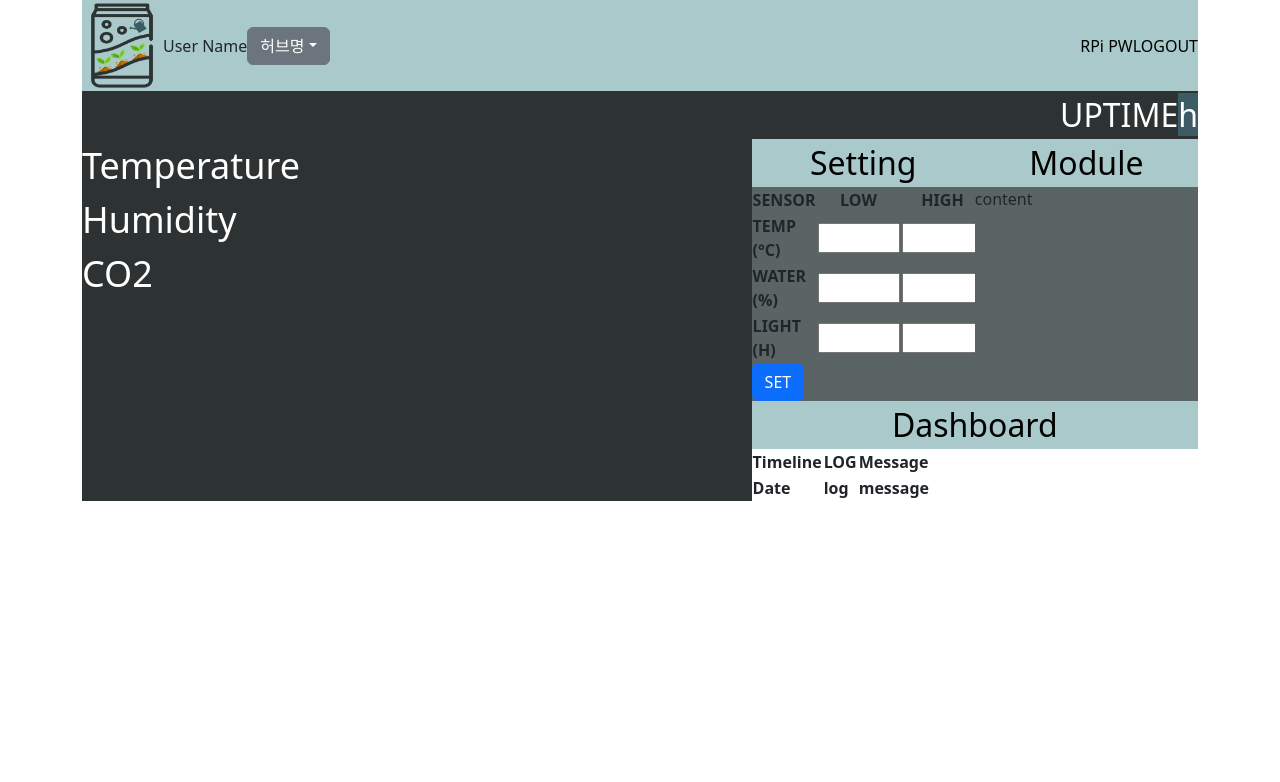
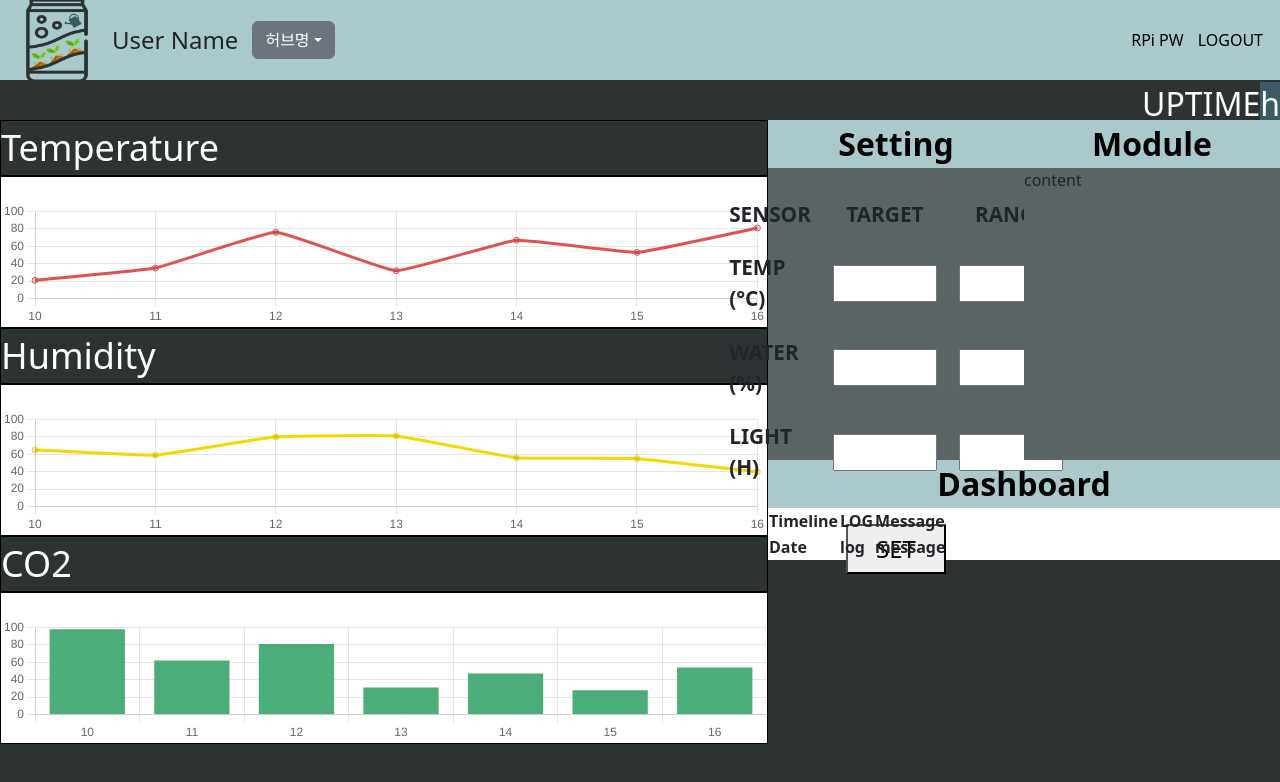
Before and after one commit to mycodeisnoni/project_icanfarm, a Vue app in the folder Frontend/: page /monitor in a window 1280 px wide. Shown: the top 782 px of the page. Built offline with nearby package versions, Linux system fonts and the light colour scheme.

Commit message:
Feat: Add RPi page

```diff
--- a/Frontend/src/components/AccountBoard.vue
+++ b/Frontend/src/components/AccountBoard.vue
@@ -1,31 +1,10 @@
 .<template>
-  <div>
-    <h2>AccountBoard</h2>
-    <div>
-        <nav class="navbar navbar-expand-lg bg-body-tertiary">
-  <div class="container-fluid">
-    <a class="navbar-brand" href="#">Navbar</a>
-    <button class="navbar-toggler" type="button" data-bs-toggle="collapse" data-bs-target="#navbarNav" aria-controls="navbarNav" aria-expanded="false" aria-label="Toggle navigation">
-      <span class="navbar-toggler-icon"></span>
-    </button>
-    <div class="collapse navbar-collapse" id="navbarNav">
-      <ul class="navbar-nav">
-        <li class="nav-item">
-          <a class="nav-link active" aria-current="page" href="#">Home</a>
-        </li>
-        <li class="nav-item">
-          <a class="nav-link" href="#">Features</a>
-        </li>
-        <li class="nav-item">
-          <a class="nav-link" href="#">Pricing</a>
-        </li>
-        <li class="nav-item">
-          <a class="nav-link disabled">Disabled</a>
-        </li>
-      </ul>
+  <div class="container">
+    <div class="item1">
+      <div class="ICON"></div>
     </div>
-  </div>
-</nav>
+    <div class="item2">
+
     </div>
   </div>
 </template>
@@ -36,6 +15,26 @@ export default {
 }
 </script>
 
-<style>
+<style scoped>
+.container{
+  display: flex;
+}
+.item1{
+  background-color: rgb(169, 201, 202);
+  position: absolute;
+  width: 20%;
+  height: 100%;
+  top: 0;
+  left: 0;
+}
+.ICON{
+  background-image: url("../assets/ICON_ICANFARM.png");
+  background-size: cover;
+  position: relative;
+  width: 100px;
+  height: 110px;
+  top: 1%;
+  Left: 1%;
+}
 
 </style>
--- a/Frontend/src/components/LoginBoard.vue
+++ b/Frontend/src/components/LoginBoard.vue
@@ -6,7 +6,7 @@
       <!-- <div class="a">start</div> -->
     </div>
     <div class="item2">
-      <div>
+      <div class="login">
         <tbody>
           <tr>
             <th><label class="label" for="id">ID</label></th>
@@ -17,10 +17,10 @@
             <th><input type="password" placeholder="Password" v-model="userPassword"></th>
           </tr>
         </tbody>
-        <div class="d-grid gap-2 col-6 mx-auto">
+        <div class="d-grid gap-2 col-6">
           <button class="login_btn" type="button" @click="goToMonitor">로그인</button>
         </div>
-        <div style="text-align:center;">
+        <div>
           <router-link to="/account" style="text-decoration: none; color: white; font-size: 36px;">ID 조회 | PW 조회 | RPi PW 조회</router-link>
         </div>
         <router-view/>
@@ -55,44 +55,44 @@ export default {
 }
 .item1{
   background-color: rgb(169, 201, 202);
-  margin: 0%;
+  position: absolute;
   width: 40%;
-  /* position: absolute; */
+  height: 100%;
+  top: 0;
+  left: 0;
 }
 .ICON{
-  border: solid 1px black;
+  /* border: solid 1px black; */
   background-image: url("../assets/ICON_ICANFARM.png");
   background-size: cover;
   width: 135px;
   height: 154px;
-  position: relative;
-  top: 35px;
-  left: 32px;
+  top: 2%;
+  left: 2%;
 }
 .LOGO{
-  border: solid 1px black;
+  /* border: solid 1px black; */
   background-image: url("../assets/LOGO_ICANFARM.png");
   background-size: cover;
   width: 325px;
   height: 554px;
-  position: relative;
-  top: 276px;
-  left: 182px;
-}
-.a{
-  border: solid 1px black;
-  position: relative;
-  top: 276px;
-  left: 182px;
+  margin: auto;
 }
 .item2{
   background-color: rgb(45, 51, 51);
+  position: absolute;
   width: 60%;
+  height: 100%;
+  top: 0;
+  left: 40%;
   display: flex;
+  justify-content: center;
   align-items: center;
-  justify-content: center;
 }
+.login{
+  border: 1px white solid;
 
+}
 .label{
   color: white;
   font-size: 64px;
--- a/Frontend/src/components/MonitorBoard.vue
+++ b/Frontend/src/components/MonitorBoard.vue
@@ -3,23 +3,19 @@
     <div class="item1">
       <div class="nav1">
         <div class="ICON"></div>
-        <div>User Name</div>
+        <div style="font-size: 24px;">User Name</div>
         <div class="dropdown">
           <button class="btn btn-secondary dropdown-toggle" type="button" data-bs-toggle="dropdown" aria-expanded="false">허브명</button>
           <ul class="dropdown-menu">
-            <li><a class="dropdown-item" href="#">Action</a></li>
-            <li><a class="dropdown-item" href="#">Another action</a></li>
-            <li><a class="dropdown-item" href="#">Something else here</a></li>
+            <li><a class="dropdown-item" href="#">Hub No. 1</a></li>
+            <li><a class="dropdown-item" href="#">Hub No. 2</a></li>
+            <li><a class="dropdown-item" href="#">Hub No. 3</a></li>
           </ul>
         </div>
       </div>
       <div class="nav2">
-        <div>
-          <router-link to="/rpi" style="text-decoration: none; color: black;">RPi PW</router-link>
-        </div>
-        <div>
-          <router-link to="/" style="text-decoration: none; color: black;">LOGOUT</router-link>
-        </div>
+        <div><router-link to="/rpi" style="text-decoration: none; color: black;">RPi PW</router-link></div>
+        <div><router-link to="/" style="text-decoration: none; color: black;">LOGOUT</router-link></div>
       </div>
       <router-view/>
     </div>
@@ -32,29 +28,36 @@
     <div class="item2">
       <div class="monitor">
         <div class="temperature">
-          Temperature
-          <div></div>
+          <div class="Set_label">Temperature</div>
+          <div class="chart-container">
+            <canvas id="Temp-Chart"></canvas>
+          </div>
         </div>
         <div class="humidity">
-          Humidity
+          <div class="Set_label">Humidity</div>
+          <div class="chart-container">
+            <canvas id="Humid-Chart"></canvas>
+          </div>
         </div>
         <div class="co2">
-          CO2
+          <div class="Set_label">CO2</div>
+          <div class="chart-container">
+            <canvas id="CO2-Chart"></canvas>
+          </div>
         </div>
       </div>
+
       <div class="control">
         <div class="Set_Module">
           <div class="setting">
             <div class="name">Setting</div>
-            <div>
-              <thead>
-                <tr style="text-align: center">
+            <div style="font-size: 130%; padding: 10px; display: flex; flex-direction: column; justify-content: center; align-items: center;">
+              <tbody style="border-spacing: 20px;">
+                <tr style="text-align: center;">
                   <th>SENSOR</th>
-                  <th>LOW</th>
-                  <th>HIGH</th>
+                  <th>TARGET</th>
+                  <th>RANGE</th>
                 </tr>
-              </thead>
-              <tbody>
                 <tr>
                   <th>TEMP (°C)</th>
                   <th><input type="text" size="3"></th>
@@ -71,7 +74,7 @@
                   <th><input type="text" size="3"></th>
                 </tr>
               </tbody>
-              <button type="button" class="btn btn-primary" @click="openModal">SET</button>
+              <button type="button" style="font-size: 24px; height: 50px; width: 100px; margin-top: 20px;" @click="openModal">SET</button>
             </div>
           </div>
           <div class="module">
@@ -114,11 +117,20 @@
 </template>
 
 <script>
+import Chart from 'chart.js/auto'
+
 export default {
+  name: 'LineChart',
   data() {
     return {
       isModalOpen: false,
+      temp_table: null,
+      humid_table: null,
+      co2_table: null,
     };
+  },
+  mounted(){
+    this.renderChart();
   },
   methods: {
     openModal() {
@@ -127,6 +139,99 @@ export default {
     closeModal() {
       this.isModalOpen = false;
     },
+    renderChart(){
+      const temp = document.getElementById('Temp-Chart').getContext('2d');
+      const humid = document.getElementById('Humid-Chart').getContext('2d');
+      const co2 = document.getElementById('CO2-Chart').getContext('2d');
+
+      this.temp_table= new Chart(temp, {
+        type: 'line',
+        data: {
+          labels: ['10', '11', '12', '13', '14', '15', '16'],
+          datasets: [{
+            data: [21, 35, 76, 32, 67, 53, 81],
+            fill: false,
+            borderColor: 'rgb(226, 81, 80',
+            tension: 0.1,
+          }]
+        },
+        options: {
+          maintainAspectRatio: false,
+          responsive: true,
+          plugins: {
+            title: {
+              display: true,
+            },
+            legend: {
+              display: false,
+            },
+          },
+          scales: {
+            y: {
+              beginAtZero: true,
+            }
+          }
+        }
+      });
+      this.humid_table = new Chart(humid, {
+        type: 'line',
+        data: {
+          labels: ['10', '11', '12', '13', '14', '15', '16'],
+          datasets: [{
+            data: [65, 59, 80, 81, 56, 55, 40],
+            fill: false,
+            borderColor: 'rgb(245, 216, 0)',
+            tension: 0.1,
+          }]
+        },
+        options: {
+          maintainAspectRatio: false,
+          responsive: true,
+          plugins: {
+            title: {
+              display: true,
+            },
+            legend: {
+              display: false,
+            },
+          },
+          scales: {
+            y: {
+              beginAtZero: true,
+            }
+          }
+        }
+      });
+      this.co2_table = new Chart(co2, {
+        type: 'bar',
+        data: {
+          labels: ['10', '11', '12', '13', '14', '15', '16'],
+          datasets: [{
+            data: [98, 62, 81, 31, 47, 28, 54],
+            fill: false,
+            backgroundColor: 'rgb(75, 174, 122)',
+            tension: 0.1,
+          }]
+        },
+        options: {
+          maintainAspectRatio: false,
+          responsive: true,
+          plugins: {
+            title: {
+              display: true,
+            },
+            legend: {
+              display: false,
+            },
+          },
+          scales: {
+            y: {
+              beginAtZero: true,
+            }
+          }
+        }
+      });
+    }
   },
 }
 </script>
@@ -134,58 +239,94 @@ export default {
 <style scoped>
 .item1{
   display: flex;
-  justify-content: space-between;
+  /* justify-content: space-between; */
   background-color: rgb(169, 201, 202);
-  height: 20%;
-
+  position: absolute;
+  width: 100%;
+  height: 10%;
+  top: 0;
+  left: 0;
+}
+.item1 > *{
+  margin: 0px 10px;
+}
+.item1 > * > div{
+  margin: 0px 7px;
 }
 .nav1{
   display: flex;
   align-items: center;
+  margin-right: auto;
 }
 .nav2{
   display: flex;
   align-items: center;
   color: white;
+  margin-left: auto;
 }
 .ICON{
   background-image: url("../assets/ICON_ICANFARM.png");
   background-size: cover;
   width: 81px;
   height: 91px;
-  Top: 35px;
-  Left: 32px;
 }
 .uptime{
   background-color: rgb(45, 51, 51);
   color: white;
   font-size: 32px;
-  /* margin: 0px, 30px; */
+  position: absolute;
+  width: 100%;
+  height: 5%;
+  top: 10%;
+  left: 0%;
   text-align: right;
 }
 .item2{
   display: flex;
   background-color: rgb(45, 51, 51);
+  position: absolute;
+  width: 100%;
+  height: 85%;
+  top: 15%;
+  left: 0;
 }
 .monitor{
   color: white;
   font-size: 36px;
   width: 60%;
 }
+.monitor > * > *{
+  border: 1px black solid;
+}
+.chart-container{
+  position: relative;
+  top: 0px;
+  height: 10%;
+  width: 100%;
+  background-color: white;
+}
+
 .control{
   /* background-color: rgb(90, 100, 100); */
+  position: relative;
   width: 40%;
+
 }
 .Set_Module{
   display: flex;
+  height: 50%;
 }
 .name{
   color: black;
   font-size: 32px;
+  font-weight: bold;
   text-align: center;
   background-color: rgb(169, 201, 202);
   /* width: 400px; */
 }
+/* .name > tbody > tr > th{
+  margin: 0px 20px;
+} */
 .setting{
   background-color: rgb(90, 100, 100);
   width: 50%;
@@ -193,6 +334,9 @@ export default {
 .module{
   background-color: rgb(90, 100, 100);
   width: 50%;
+}
+.dashboard{
+  /* height: 50%; */
 }
 
 
--- /dev/null
+++ b/Frontend/src/components/NavBoard.vue
@@ -0,0 +1,63 @@
+.<template>
+  <div>
+    <div class="item1">
+      <div class="nav1">
+        <div class="ICON"></div>
+        <div style="font-size: 24px;">User Name</div>
+        <div class="dropdown">
+          <button class="btn btn-secondary dropdown-toggle" type="button" data-bs-toggle="dropdown" aria-expanded="false">허브명</button>
+          <ul class="dropdown-menu">
+            <li><a class="dropdown-item" href="#">Hub No. 1</a></li>
+            <li><a class="dropdown-item" href="#">Hub No. 2</a></li>
+            <li><a class="dropdown-item" href="#">Hub No. 3</a></li>
+          </ul>
+        </div>
+      </div>
+      <div class="nav2">
+        <div>
+          <router-link to="/monitor" style="text-decoration: none; color: black;">Monitor</router-link>
+        </div>
+        <div>
+          <router-link to="/" style="text-decoration: none; color: black;">LOGOUT</router-link>
+        </div>
+      </div>
+      <router-view/>
+    </div>
+  </div>
+</template>
+
+<script>
+export default {
+
+}
+</script>
+
+<style scoped>
+.item1{
+  background-color: rgb(169, 201, 202);
+  position: absolute;
+  width: 100%;
+  height: 10%;
+  top: 0;
+  left: 0;
+}
+.item1 > *{
+  margin: 0px 10px;
+}
+.item1 > * > div{
+  margin: 0px 7px;
+}
+.nav1{
+  display: flex;
+  align-items: center;
+  margin-right: auto;
+}
+.ICON{
+  background-image: url("../assets/ICON_ICANFARM.png");
+  background-size: cover;
+  width: 81px;
+  height: 91px;
+  Top: 35px;
+  Left: 32px;
+}
+</style>
--- a/Frontend/src/components/RPiBoard.vue
+++ b/Frontend/src/components/RPiBoard.vue
@@ -3,7 +3,7 @@
     <div class="item1">
       <div class="nav1">
         <div class="ICON"></div>
-        <div>User Name</div>
+        <div style="font-size: 24px;">User Name</div>
         <div class="dropdown">
           <button class="btn btn-secondary dropdown-toggle" type="button" data-bs-toggle="dropdown" aria-expanded="false">허브명</button>
           <ul class="dropdown-menu">
@@ -26,58 +26,131 @@
 
     <div class="item2">
       <div class="PW_box">
-        <h3>RPi Password</h3>
-        <input type="text">
-        <button>저장</button>
+        <!-- <div></div> -->
+        <label for="" style="font-size: 48px; font-weight: bold;">RPi Password</label>
+        <input type="text" style="font-size: 64px; text-align: center;" v-model="inputValue" @input="onInput" maxlength="6" size="6" placeholder="000000">
+        <button type="button" style="font-size: 24px; height: 50px; width: 100px;" :disabled="inputValue.length !== 6" @click="openModal">SAVE</button>
       </div>
     </div>
+
+    <div class="modal" v-if="isModalOpen">
+      <div class="modal-content">
+        <span class="close" @click="closeModal">&times;</span>
+        <p>Modal Content</p>
+      </div>
+    </div>
+
   </div>
 </template>
 
 <script>
+import 'bootstrap/dist/css/bootstrap.css';
+import 'bootstrap/dist/js/bootstrap.js';
+
 export default {
-
+  data() {
+    return{
+      inputValue: '',
+      isModalOpen: false,
+    }
+  },
+  mounted() {
+    // Dropdown 초기화
+    var dropdownElementList = [].slice.call(document.querySelectorAll('.dropdown-toggle'))
+    var dropdownList = dropdownElementList.map(function (dropdownToggle) {
+      return new bootstrap.Dropdown(dropdownToggle)
+    })
+  },
+  methods: {
+    openModal() {
+      this.isModalOpen = true;
+    },
+    closeModal() {
+      this.isModalOpen = false;
+    },
+    onInput(){
+      this.inputValue = this.inputValue.replace(/[^0-9]/g, '').substring(0, 6);
+    },
+  }
 }
 </script>
+
+
 
 <style scoped>
 .item1{
   display: flex;
-  justify-content: space-between;
+  /* justify-content: space-between; */
   background-color: rgb(169, 201, 202);
-  height: 20%;
-
+  position: absolute;
+  width: 100%;
+  height: 10%;
+  top: 0;
+  left: 0;
+}
+.item1 > *{
+  margin: 0px 10px;
+}
+.item1 > * > div{
+  margin: 0px 7px;
 }
 .nav1{
   display: flex;
   align-items: center;
+  margin-right: auto;
 }
 .nav2{
   display: flex;
   align-items: center;
-
   color: white;
+  margin-left: auto;
 }
 .ICON{
   background-image: url("../assets/ICON_ICANFARM.png");
   background-size: cover;
+  position: relative;
   width: 81px;
   height: 91px;
-  Top: 40%;
-  Left: 32px;
 }
 .item2{
   display: flex;
   background-color: rgb(45, 51, 51);
+  position: absolute;
+  width: 100%;
+  height: 90%;
+  top: 10%;
+  left: 0;
+  justify-content: center;
+  align-items: center;
 }
 .PW_box{
   background-color: rgb(217, 217, 217);
-  width: 500px;
-  height: 300px;
   border-radius: 50px;
   display: flex;
   flex-direction: column;
   align-items: center;
   justify-content: center;
+  position: relative;
+  padding: 10% 20%;
+}
+.PW_box > *{
+  margin: 20px 0;
+}
+.modal {
+  display: block;
+  position: fixed;
+  z-index: 1;
+  left: 0;
+  top: 0;
+  width: 100%;
+  height: 100%;
+  background-color: rgba(0, 0, 0, 0.4);
+}
+.modal-content {
+  background-color: white;
+  margin: 15% auto;
+  padding: 20px;
+  border: 1px solid #888;
+  width: 80%;
 }
 </style>
```
Also changed, not shown: Frontend/src/assets/LINE_ICANFARM.png (added).
